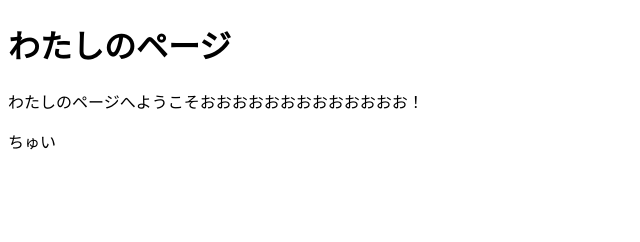
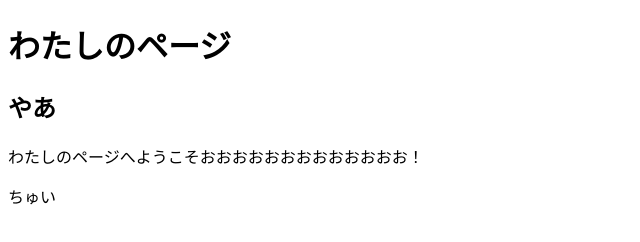
Before and after one commit to kubota-tcj/kubota, a plain HTML site: page index.html in a window 1280 px wide. Shown: the whole page, without its empty margins (0-640 px from the left). Drawn offline with Linux system fonts and the light colour scheme.

Commit message:
ややあ

```diff
--- a/index.html
+++ b/index.html
@@ -5,6 +5,7 @@
 </head>
 <body>
 <h1>わたしのページ</h1>
+<h2>やあ</h2>
 <p>わたしのページへようこそおおおおおおおおおおおおお！</p>
 <p>ちゅい</p>
 </body>
```
